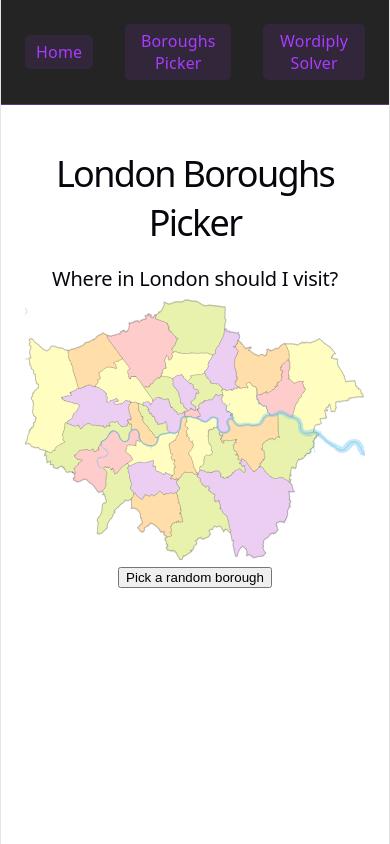
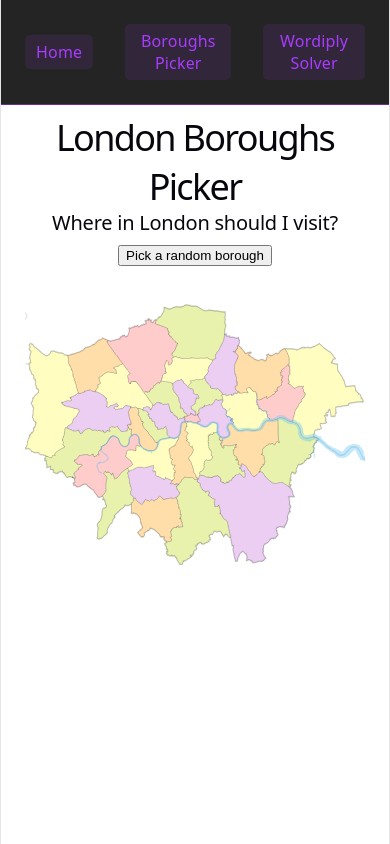
Before and after one commit to g-b-f/g-b-f.github.io, a React (Vite) app: page /#/london in a window 390 px wide. Built offline with nearby package versions, Linux system fonts and the light colour scheme.

Commit message:
visual tweaks

```diff
--- a/src/App.css
+++ b/src/App.css
@@ -2,6 +2,27 @@
  line-height: normal;
 }
 
+.hero h1 {
+    margin-bottom: 0rem;
+    margin-top: -1rem;
+}
+
+p {
+    margin: 0.5rem 0;
+}
+
+.fullScreen-svg {
+    width: 75%;
+    height: auto;
+    margin: 0 auto;
+    display: block;
+}
+
+@media (max-width: 872px) {
+  .fullScreen-svg {
+    width: 100%;
+  }
+}
 .small-margin {
   margin:0.1rem 0.5rem;
 }
--- a/src/pages/LondonBoroughs.tsx
+++ b/src/pages/LondonBoroughs.tsx
@@ -13,7 +13,7 @@ class SvgError extends Error {
 export default function LondonBoroughs() {
     const [selected_borough, set_selected_borough] = useState("")
     const svgContainer = useRef<HTMLDivElement>(null)
-    const lock = useRef(false)
+    const [lock, set_lock] = useState(false)
     const sleep = (ms:number) => new Promise(r => setTimeout(r, ms))
 
     function get_random_borough(svg: SVGElement): string {
@@ -22,7 +22,7 @@ export default function LondonBoroughs() {
 
         const randomIndex = Math.floor(Math.random() * boroughs.length)
         const ret = boroughs[randomIndex].id
-        console.log("picked random borough: " + ret)
+        console.debug("picked random borough: " + ret)
         return ret
     }
 
@@ -57,40 +57,41 @@ export default function LondonBoroughs() {
     }
 
     async function visual_pick(){
-        if (lock.current) return
+        if (lock) return
         let borough = ""
-        lock.current = true
+        set_lock(true)
         set_selected_borough("")
         for (let i = 0; i < ITERATIONS; i++) {
             await sleep(100)
             borough  = select_borough()
         }
         set_selected_borough(borough)
-        lock.current = false
+        set_lock(false)
     }
 
-    function load_svg() {
+    useEffect(() => {
         fetch(SVG_URL).then((res) => res.text()).then((svgText) => {
             if (!svgContainer.current) throw new SvgError("SVG container not found")
             svgContainer.current.innerHTML = svgText
-            const svgElement = get_svg_element()
-            svgElement.style.width = "100%"
-            svgElement.style.height = "auto"
         })
-    }
+    }, [])
 
-    useEffect(() => load_svg(), [])
     return (
         <div>
-            <h1>London Boroughs Picker</h1>
-            <h2>Where in London should I visit?</h2>
-            <div ref={svgContainer}></div>
+            <section className="hero">
+                <h1>London Boroughs Picker</h1>
+                <h2>Where in London should I visit?</h2>
+            </section>
             <button
                 onClick={async () => await visual_pick()}
-                disabled={lock.current}
+                disabled={lock}
             >Pick a random borough</button>
-            {selected_borough &&
-            <p>You should visit: <strong>{selected_borough.replaceAll("_"," ")}</strong></p>}
+            {
+            selected_borough ?
+            <p>You should visit: <strong>{selected_borough.replaceAll("_"," ")}</strong></p> :
+            <p><br></br></p>
+            }
+            <div className="fullScreen-svg" ref={svgContainer}></div>
         </div>
     )
 }
--- a/src/pages/WordiplySolver.tsx
+++ b/src/pages/WordiplySolver.tsx
@@ -110,8 +110,10 @@ export default function WordiplySolver() {
 
   return (
     <>
-    <h2>Wordiply Solver</h2>
-    <p>Input word from Wordiply</p>
+    <section className="hero">
+    <h1>Wordiply Solver</h1>
+    <h2>Input word from Wordiply to calculate all containing words</h2>
+    </section>
 
     <form onSubmit={handleSubmit}>
         <input
```
